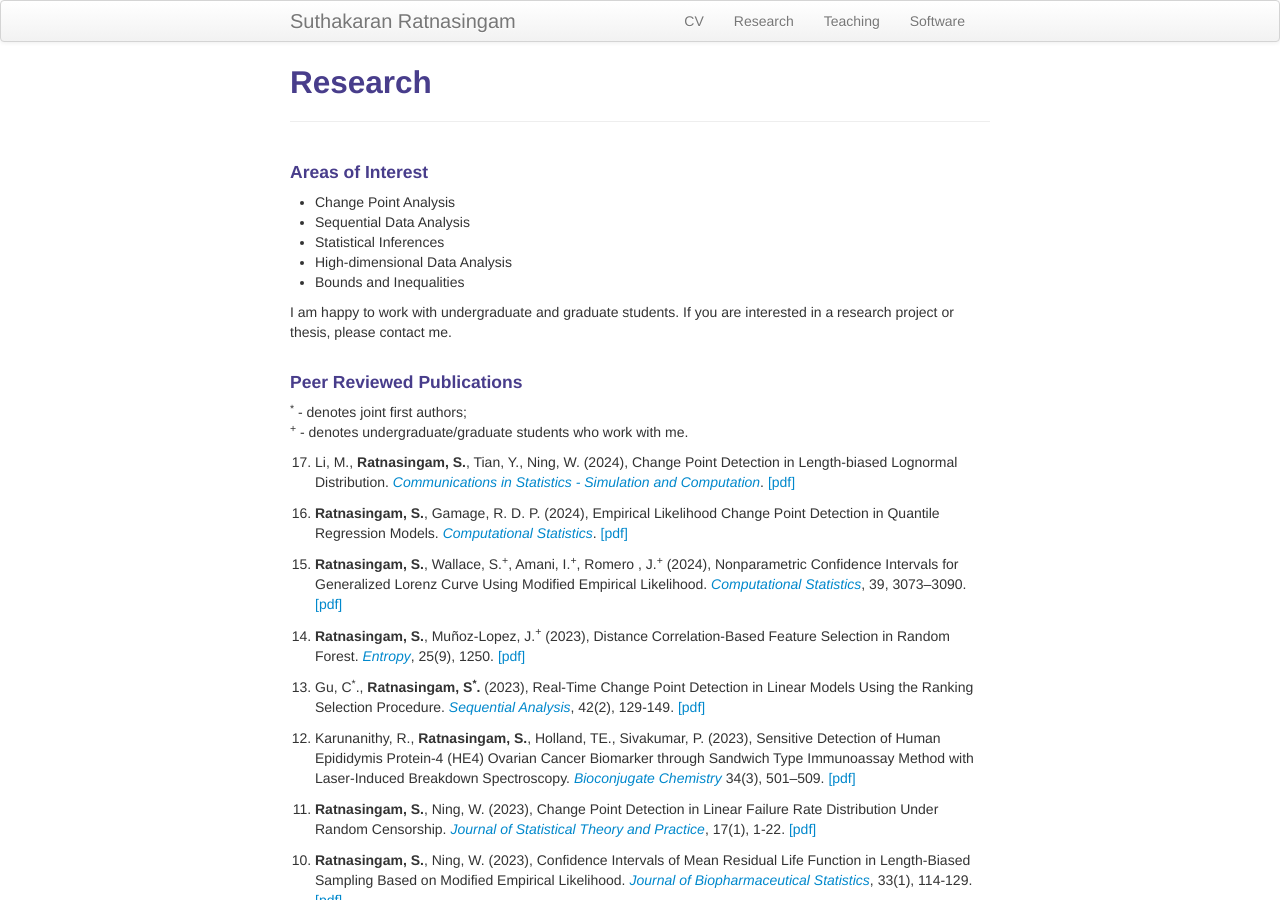
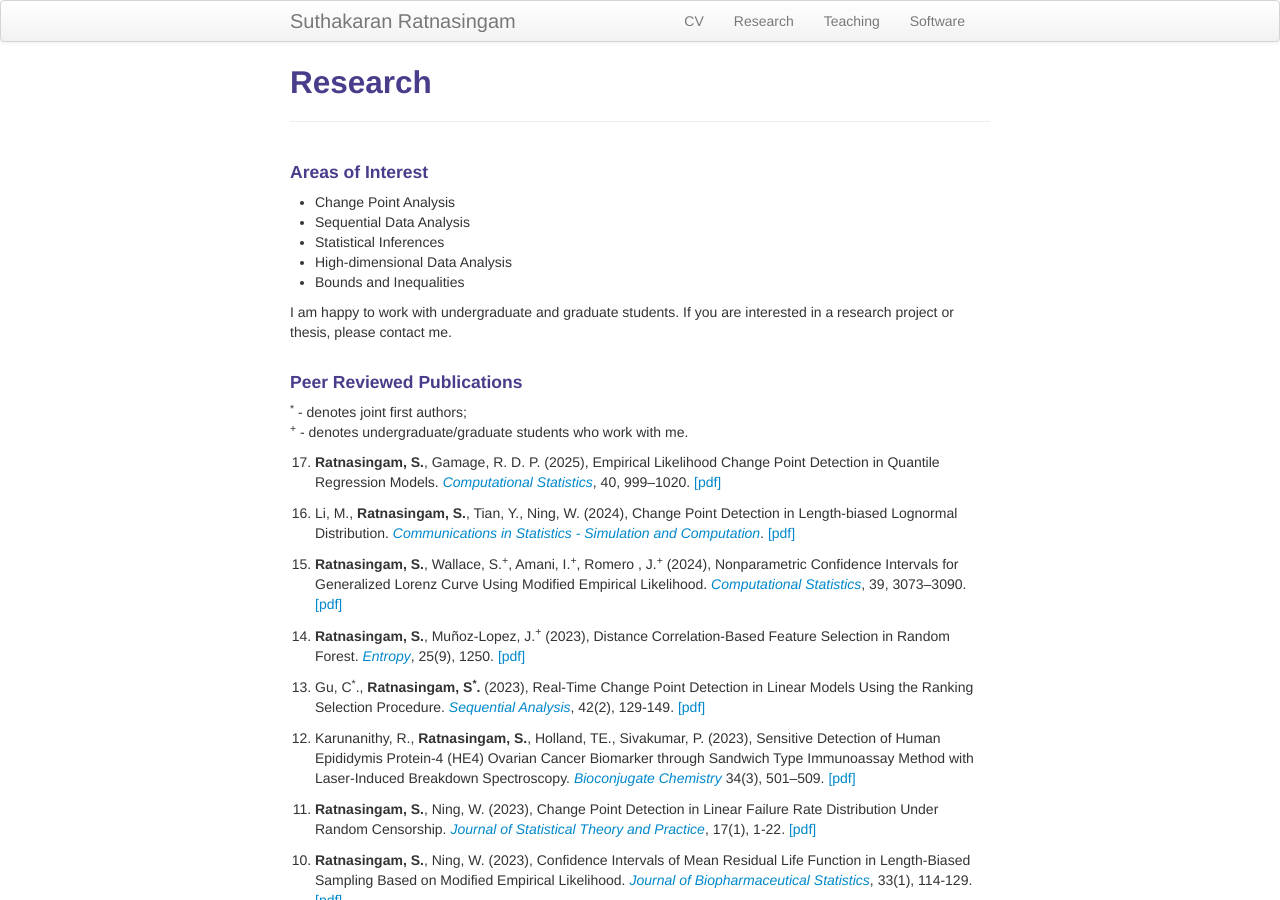
Before and after one commit to suthakaranr/suthakaranr.github.io, a Jekyll site: the page built from pages/Research.md, in a window 1280 px wide and 900 px high. Built offline with Jekyll 4.4.1, drawn with Linux system fonts in a browser that asks for light colours.

Commit message:
Update Research.md

```diff
--- a/pages/Research.md
+++ b/pages/Research.md
@@ -28,9 +28,9 @@ I am happy to work with undergraduate and graduate students. If you are interest
 
 <ol>
 
-   <li value="17">  Li, M., <b>Ratnasingam, S.</b>, Tian, Y., Ning, W. (2024), Change Point Detection in Length-biased Lognormal Distribution. <a style="text-decoration:none" href="https://doi.org/10.1080/03610918.2024.2386561" target="_blank" rel="noopener noreferrer"><i>Communications in Statistics - Simulation and Computation</i></a>. <a style="text-decoration:none" href="../assets/2024SRWN.pdf" target="_blank" rel="noopener noreferrer">[pdf]</a> </li> <br>
+   <li value="17"> <b>Ratnasingam, S.</b>, Gamage, R. D. P. (2025), Empirical Likelihood Change Point Detection in Quantile Regression Models. <a style="text-decoration:none" href="https://doi.org/10.1007/s00180-024-01526-w" target="_blank" rel="noopener noreferrer"><i>Computational Statistics</i></a>, 40, 999–1020. <a style="text-decoration:none" href="../assets/2024SRRG.pdf" target="_blank" rel="noopener noreferrer">[pdf]</a> </li> <br>
 
-   <li value="16"> <b>Ratnasingam, S.</b>, Gamage, R. D. P. (2024), Empirical Likelihood Change Point Detection in Quantile Regression Models. <a style="text-decoration:none" href="https://doi.org/10.1007/s00180-024-01526-w" target="_blank" rel="noopener noreferrer"><i>Computational Statistics</i></a>. <a style="text-decoration:none" href="../assets/2024SRRG.pdf" target="_blank" rel="noopener noreferrer">[pdf]</a> </li> <br>
+   <li value="16">  Li, M., <b>Ratnasingam, S.</b>, Tian, Y., Ning, W. (2024), Change Point Detection in Length-biased Lognormal Distribution. <a style="text-decoration:none" href="https://doi.org/10.1080/03610918.2024.2386561" target="_blank" rel="noopener noreferrer"><i>Communications in Statistics - Simulation and Computation</i></a>. <a style="text-decoration:none" href="../assets/2024SRWN.pdf" target="_blank" rel="noopener noreferrer">[pdf]</a> </li> <br>
 
    <li value="15"> <b>Ratnasingam, S.</b>, Wallace, S.<sup>+</sup>, Amani, I.<sup>+</sup>, Romero , J.<sup>+</sup> (2024), Nonparametric Confidence Intervals for Generalized Lorenz Curve Using Modified Empirical Likelihood. <a style="text-decoration:none" href="https://doi.org/10.1007/s00180-023-01431-8" target="_blank" rel="noopener noreferrer"><i>Computational Statistics</i></a>, 39, 3073–3090. <a style="text-decoration:none" href="../assets/2023SRSIJ.pdf" target="_blank" rel="noopener noreferrer">[pdf]</a> </li> <br>
 
```
